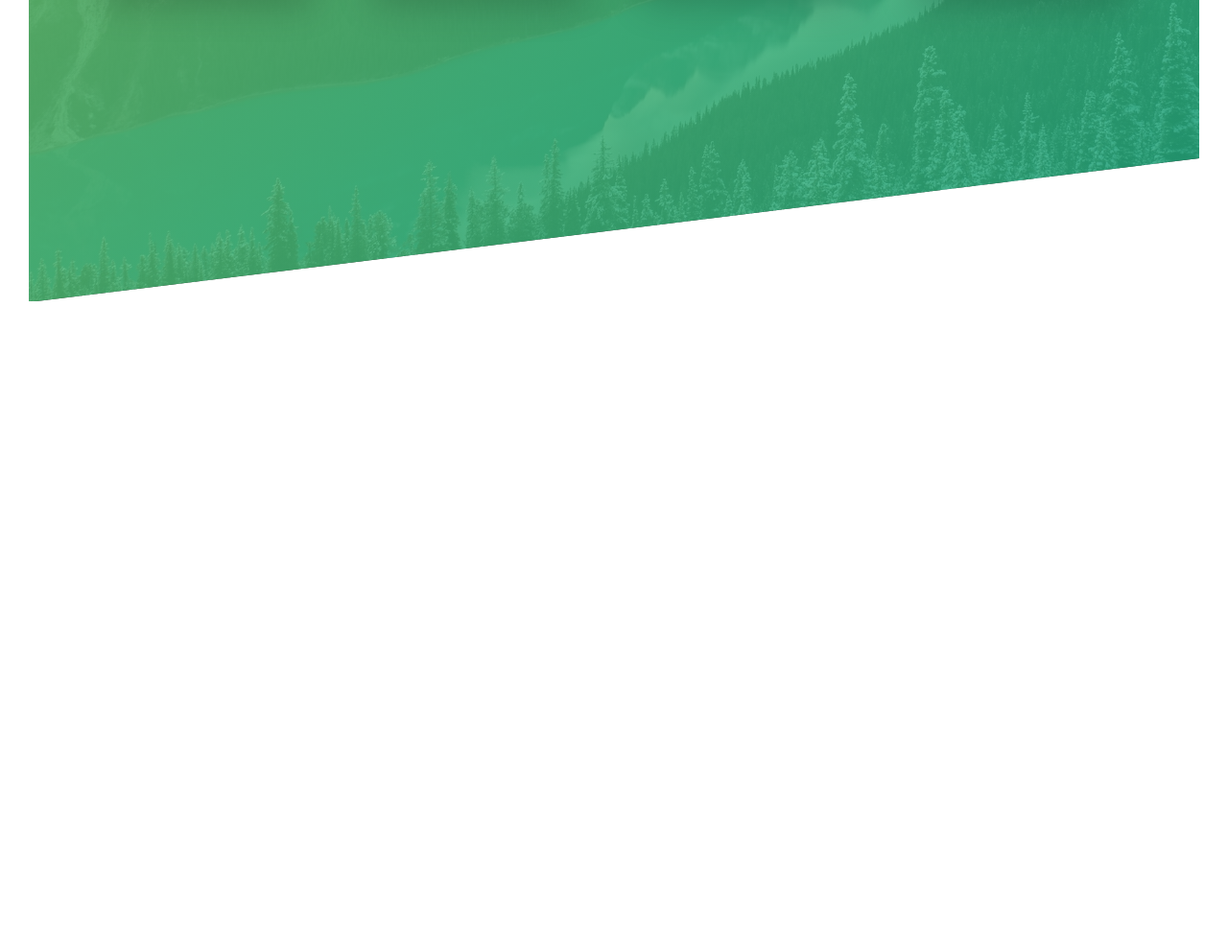
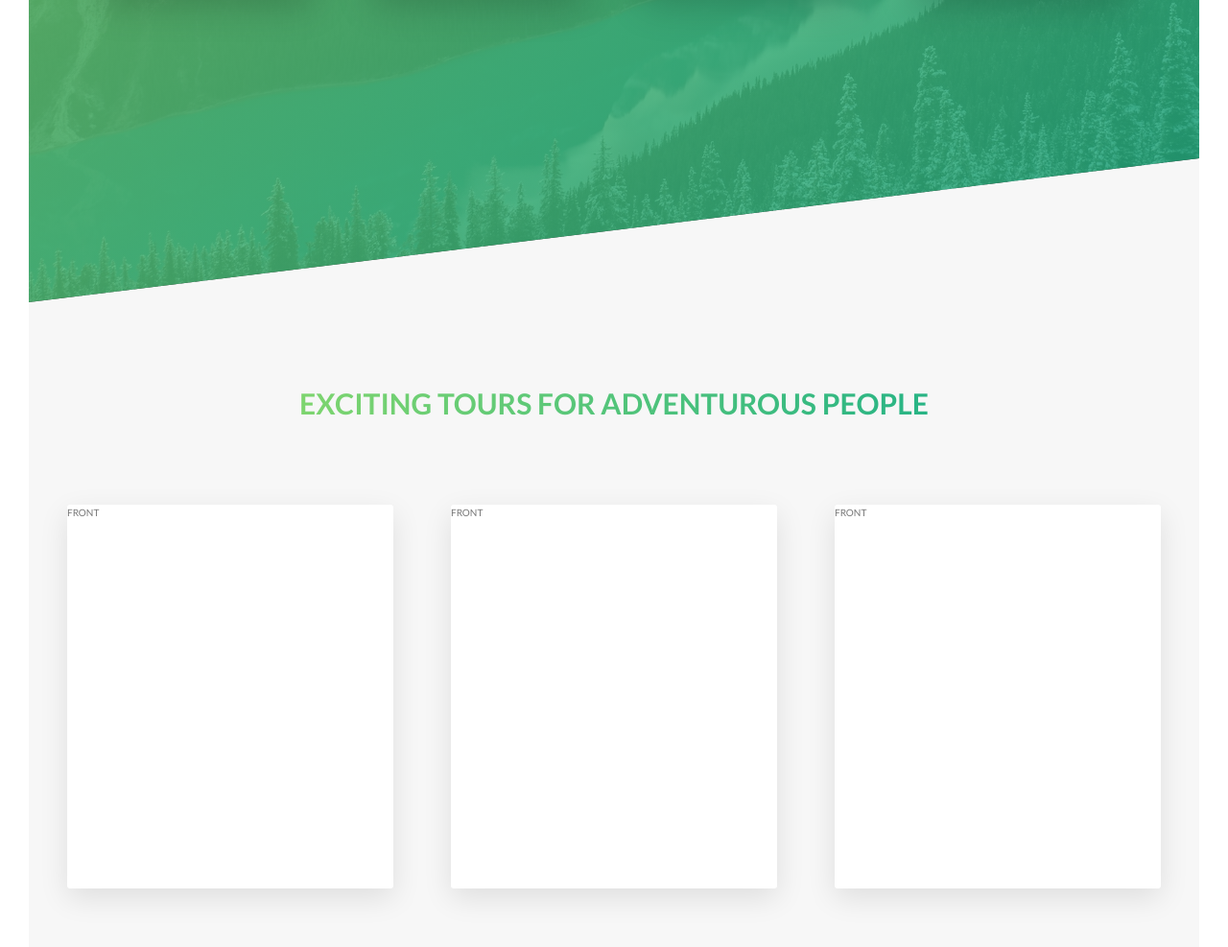
Before and after one commit to brentguf/outdoors, a website: page index.html in a window 1280 px wide. Shown: the part 2041-3028 px from the top of the page at 96% size. Before the commit the page ends 2355 px from the top, so only its background shows below. Drawn offline with Linux system fonts and the light colour scheme.

Commit message:
cards functionality

```diff
--- a/index.html
+++ b/index.html
@@ -106,6 +106,45 @@
           </div>
         </div>
       </section>
+      <section class="section-tours">
+        <div class="u-center-text u-margin-bottom-large">
+          <h2 class="heading-secondary">
+            Exciting tours for adventurous people
+          </h2>
+        </div>
+        <div class="row">
+          <div class="col-1-of-3">
+            <div class="card">
+              <div class="card__side card__side--front">
+                FRONT
+              </div>
+              <div class="card__side card__side--back card__side--back-1">
+                BACK
+              </div>
+            </div>
+          </div>
+          <div class="col-1-of-3">
+            <div class="card">
+              <div class="card__side card__side--front">
+                FRONT
+              </div>
+              <div class="card__side card__side--back card__side--back-2">
+                BACK
+              </div>
+            </div>
+          </div>
+          <div class="col-1-of-3">
+            <div class="card">
+              <div class="card__side card__side--front">
+                FRONT
+              </div>
+              <div class="card__side card__side--back card__side--back-3">
+                BACK
+              </div>
+            </div>
+          </div>
+        </div>
+      </section>
     </main>
 
     <!-- <section class="grid-test">
--- a/sass/abstracts/_variables.scss
+++ b/sass/abstracts/_variables.scss
@@ -3,6 +3,12 @@
 $color-primary-light: #7ed56f;
 $color-primary: #55c57a;
 $color-primary-dark: #28b485;
+
+$color-secondary-light: #ffb900;
+$color-secondary-dark: #ff7730;
+
+$color-tertiary-light: #2998ff;
+$color-tertiary-dark: #5643fa;
 
 $color-grey-light-1: #f7f7f7;
 
--- /dev/null
+++ b/sass/components/_card.scss
@@ -0,0 +1,46 @@
+.card {
+  height: 40rem;
+  perspective: 250rem;
+  -moz-perspective: 250rem;
+  position: relative;
+
+  &__side {
+    backface-visibility: hidden;
+    border-radius: .3rem;
+    box-shadow: 0 1rem 3rem rgba($color-black, .1);
+    height: 40rem;
+    position: absolute;
+    top: 0;
+    left: 0;
+    width: 100%;
+    transition: all 1s ease;
+
+    &--front {
+      background-color: $color-white;
+    }
+
+    &--back {
+      transform: rotateY(180deg);
+
+      &-1 {
+        background-image: linear-gradient(to right bottom, $color-secondary-light, $color-secondary-dark);
+      }
+
+      &-2 {
+        background-image: linear-gradient(to right bottom, $color-primary-light, $color-primary-dark);
+      }
+
+      &-3 {
+        background-image: linear-gradient(to right bottom, $color-tertiary-light, $color-tertiary-dark);
+      }
+    }
+  }
+
+  &:hover &__side--front {
+    transform: rotateY(180deg);
+  }
+
+  &:hover &__side--back {
+    transform: rotateY(0);
+  }
+}
--- a/sass/main.scss
+++ b/sass/main.scss
@@ -10,6 +10,7 @@
 @import "components/buttons";
 @import "components/composition";
 @import "components/feature-box";
+@import "components/card";
 
 @import "layout/grid";
 @import "layout/header";
--- a/sass/pages/_about.scss
+++ b/sass/pages/_about.scss
@@ -19,3 +19,9 @@
     transform: skewY(7deg);
   }
 }
+
+.section-tours {
+  background-color: $color-grey-light-1;
+  margin-top: -9.5rem;
+  padding: 25rem 0 50rem 0;
+}
```
Also changed, not shown: css/style.css.
